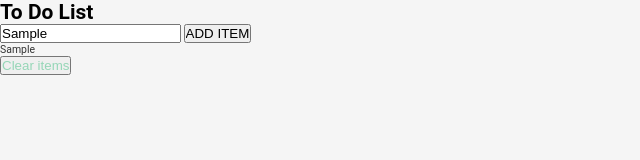
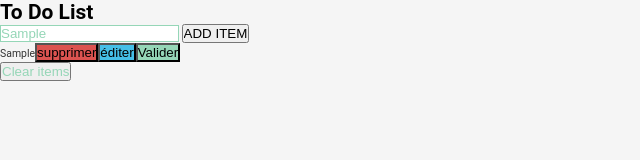
Before and after one commit to Amaranth01/todo, a website built with webpack: page public/index.html in a window 1280 px wide. Both pictures are taken after typing "Sample" into the empty fields and a click on the button "ADD ITEM". Shown: the whole page, without its empty margins (0-640 px from the left). Built offline with nearby package versions, Linux system fonts and the light colour scheme.

Commit message:
create button and list OK

```diff
--- a/assets/css/style.css
+++ b/assets/css/style.css
@@ -17,18 +17,22 @@ body {
     color: #333333;
 }
 
-#check, #search, #clear  {
+#text, #clear  {
     color: #95d6b7;
 }
 
-#search {
+#text {
     border: #95d6b7 solid 1px;
 }
 
-#delete {
-    color: #dc5350;;
+.del {
+    background-color: #dc5350;;
 }
 
-#edit {
-    color: #45bfe7;
+.ok {
+    background-color: #95d6b7;
 }
+
+.edit {
+    background-color: #45bfe7;
+}
--- /dev/null
+++ b/assets/js/button.js
@@ -0,0 +1,19 @@
+let list = document.querySelector('#list');
+
+export const Button = function () {
+    this.createButton = () => {
+        let del = document.createElement('button');
+        let edit = document.createElement('button');
+        let ok = document.createElement('button');
+
+        list.appendChild(del);
+        list.appendChild(edit);
+        list.appendChild(ok);
+        edit.className = "edit";
+        edit.innerHTML += "éditer";
+        ok.className = "ok";
+        ok.innerHTML += "Valider"
+        del.className = "del";
+        del.innerHTML += "supprimer";
+    }
+}
--- /dev/null
+++ b/assets/js/list.js
@@ -0,0 +1,19 @@
+import {Button} from "./button";
+import('./button')
+
+export const TaskList = function () {
+    this.task = () => {
+        let submit = document.querySelector('#submit');
+        let list = document.querySelector('#list');
+        let text = document.querySelector('#text');
+
+        submit.addEventListener('click', function () {
+            let p = document.createElement('p');
+            list.appendChild(p);
+            list.innerHTML += text.value;
+
+            let button = new Button();
+            button.createButton();
+        });
+    };
+};
--- a/assets/js/main.js
+++ b/assets/js/main.js
@@ -1,22 +1,19 @@
-import('../../assets/css/style.css');
-import('./validateButton');
-import('./editButton');
-import('./deleteButton');
+import('../css/style.css')
+import './list';
+import {TaskList} from "./list";
 
-let submit = document.querySelector('#submit');
-let text = document.querySelector('#text');
-let list = document.querySelector('#list');
+let taskList = new TaskList();
+taskList.task();
+
+
 let clear = document.querySelector('#clear');
 
-const TodoList = function (){
-    submit.addEventListener('click', function () {
-        let p = document.createElement('p');
-        list.appendChild(p);
-        list.innerHTML += text.value;
-    });
-    clear.addEventListener('click', function () {
-        list.remove();
-    });
-}
-
-TodoList();
+// export const TodoList = function (){
+//     submit.addEventListener('click', function () {
+//         ;
+//     });
+//     clear.addEventListener('click', function () {
+//         list.remove();
+//     });
+// }
+// TodoList();
--- a/public/index.html
+++ b/public/index.html
@@ -20,12 +20,6 @@
 
     <div id="list">   </div>
 
-    <div id="check">   </div>
-
-    <div id="edit">   </div>
-
-    <div id="delete">  </div>
-
     <input type="button" id="clear" value="Clear items">
 </div>
 
```
Also changed, not shown: assets/js/validateButton.js (deleted), 1 other file.
